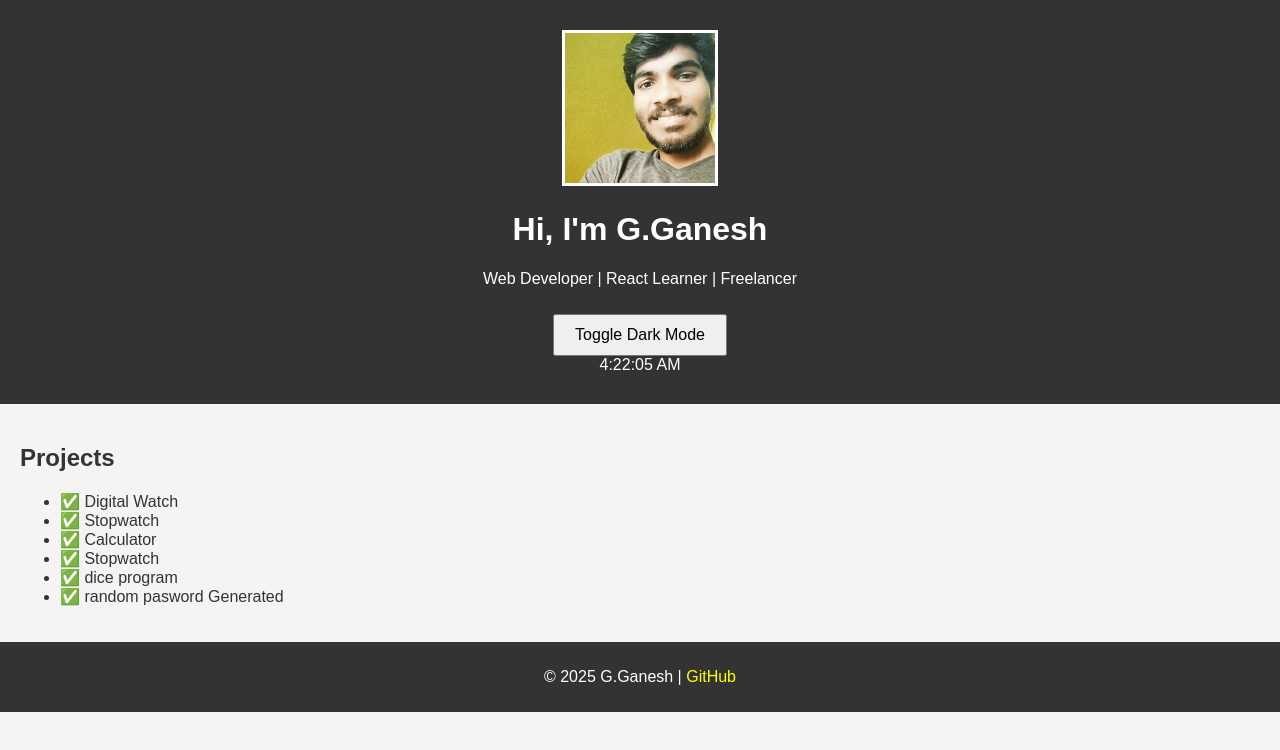
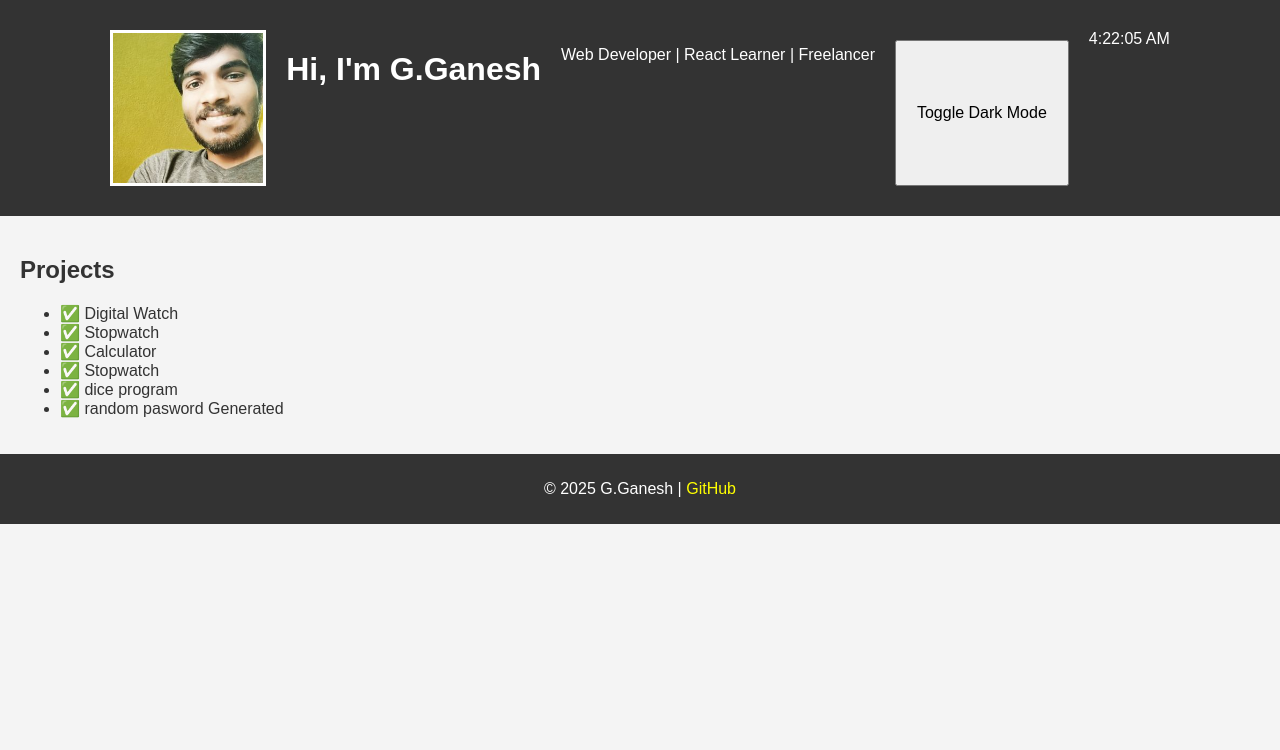
Before and after one commit to ganeshgadmur/ganeshgadmur.github.io, a plain HTML site: page index.html in a window 1280 px wide. Drawn offline with Linux system fonts and the light colour scheme.

Commit message:
Update style.css

```diff
--- a/style.css
+++ b/style.css
@@ -7,8 +7,12 @@ body {
 }
 
 header {
+  display: flex;
+  text-items:center;
+  justify-content:center;
+  gap: 20px;
   background-color: #333;
-  color: #fff;
+  color: white;
   text-align: center;
   padding: 30px;
 }
```
